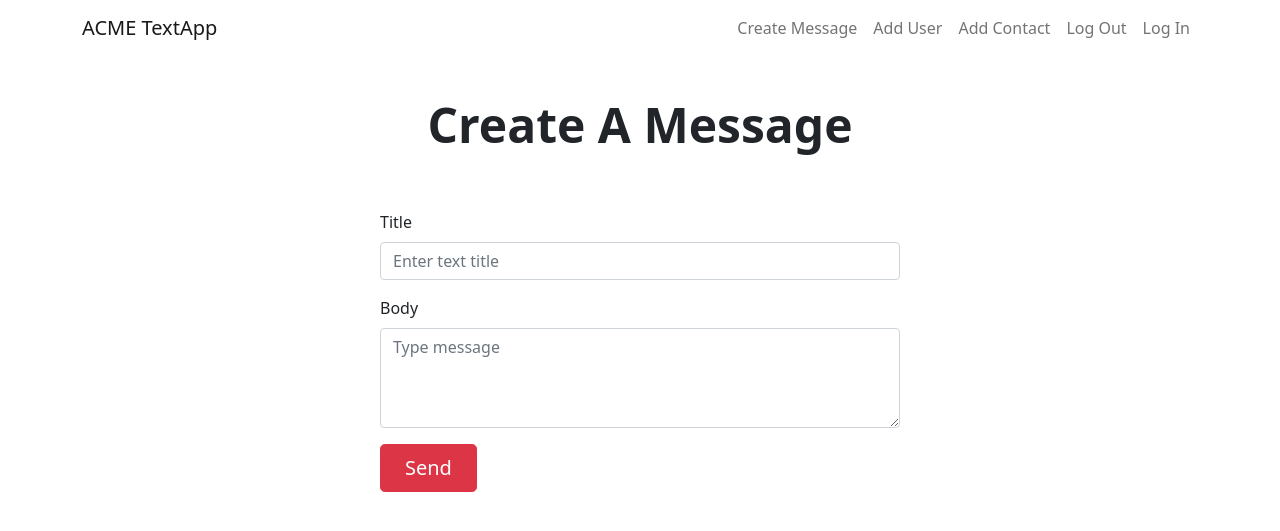
After one commit to sjvarnum/demo-flask-twilio-webapp, a Flask app: page /message/create in a window 1280 px wide. The commit adds this page. Shown: the top 531 px of the page. Run offline with Flask 2, Linux system fonts and the light colour scheme; the visitor is signed in with stand-in values (Sample User, id 1); some libraries are stand-ins or nearby versions.

Commit message:
Get create message process working

```diff
--- a/demo_flask_twilio_webapp/__init__.py
+++ b/demo_flask_twilio_webapp/__init__.py
@@ -27,8 +27,8 @@ def create_app():
     from . import auth
     app.register_blueprint(auth.bp)
 
-    # from . import message
-    # app.register_blueprint(message.bp)
+    from . import message
+    app.register_blueprint(message.bp)
 
     login_manager = LoginManager()
     login_manager.login_view = 'auth.login'
--- /dev/null
+++ b/demo_flask_twilio_webapp/message.py
@@ -0,0 +1,53 @@
+import os, sys, time
+
+import psycopg2
+from psycopg2 import OperationalError, errorcodes, errors
+
+from flask import Blueprint, render_template, request, flash, redirect, url_for
+from flask_login import login_user, login_required, logout_user, current_user
+
+from werkzeug.security import generate_password_hash, check_password_hash
+
+from twilio.rest import Client
+from twilio.base.exceptions import TwilioRestException
+
+from .models import User, Contact
+from . import db
+
+
+bp = Blueprint('message', __name__, url_prefix='/message')
+
+@bp.route('/create', methods=('GET', 'POST'))
+@login_required
+def create():
+    if request.method == 'POST':
+        title = request.form['title']
+        body = request.form['body']
+
+        ACCOUNT_SID = os.environ.get('TWILIO_ACCOUNT_SID')
+        AUTH_TOKEN = os.environ.get('TWILIO_AUTH_TOKEN')
+        FROM_ = os.environ.get('TWILIO_FROM')
+
+        client = Client(ACCOUNT_SID, AUTH_TOKEN)
+
+        rows = list()
+        for row in db.session.query(Contact.phone, Contact.name):
+            rows.append(row)
+
+        for phone, name in rows:
+            phone = f'+1{phone}'
+            name = name
+            try:
+                message = client.messages.create(
+                    body=f'{title}: {body}',
+                    from_=FROM_,
+                    to=phone
+                    )
+                flash(f'Message sent to {name}: {phone}', 'info')
+            except TwilioRestException as e:
+                error_status = e.status
+                error_msg = e.msg
+                flash(f'Could not send message. {error_msg}', 'danger')
+        return redirect(url_for('message.create'))
+
+    return render_template('message/create.html')
--- a/demo_flask_twilio_webapp/templates/base.html
+++ b/demo_flask_twilio_webapp/templates/base.html
@@ -33,7 +33,11 @@
                 >
                     <ul class="navbar-nav ms-auto mb-2 mb-lg-0">
                         <li class="nav-item">
-                            <a class="nav-link" href="#">Create Message</a>
+                            <a
+                                class="nav-link"
+                                href="{{ url_for('message.create') }}"
+                                >Create Message</a
+                            >
                         </li>
                         <li class="nav-item">
                             <a
--- /dev/null
+++ b/demo_flask_twilio_webapp/templates/message/create.html
@@ -0,0 +1,59 @@
+{% extends 'base.html' %} {% block header %}
+<h1 class="display-5 fw-bold text-center p-5">
+    {% block title %}Create A Message{% endblock %}
+</h1>
+{% endblock %} {% block content %}
+<div class="container">
+    <form method="post">
+        <div class="mb-3">
+            <label for="title" class="form-label">Title</label>
+            <input
+                class="form-control"
+                name="title"
+                id="title"
+                placeholder="Enter text title"
+                value="{{ request.form['title'] }}"
+                required
+            />
+        </div>
+        <div class="mb-3">
+            <label for="body" class="form-label">Body</label>
+            <textarea
+                class="form-control"
+                name="body"
+                id="body"
+                style="height: 100px"
+                placeholder="Type message"
+                required
+            >
+{{ request.form['body'] }}</textarea
+            >
+        </div>
+        <div>
+            <input
+                class="btn btn-danger btn-lg px-4 gap-3"
+                type="submit"
+                value="Send"
+                onclick="return confirm('Are you sure?');"
+            />
+        </div>
+    </form>
+    <div class="mt-5">
+        {% with messages = get_flashed_messages(with_categories=true) %}
+        <!-- Categories: success (green), info (blue), warning (yellow), danger (red) -->
+        {% if messages %} {% for category, message in messages %} {% if
+        category=='info' %}
+        <div class="alert alert-info alert-dismissible fade show" role="alert">
+            <button
+                type="button"
+                class="btn-close"
+                data-bs-dismiss="alert"
+                aria-label="Close"
+            ></button>
+            {{ message }}
+        </div>
+        {% endif %} {% endfor %} {% endif %} {% endwith %}
+    </div>
+</div>
+
+{% endblock %}
```
